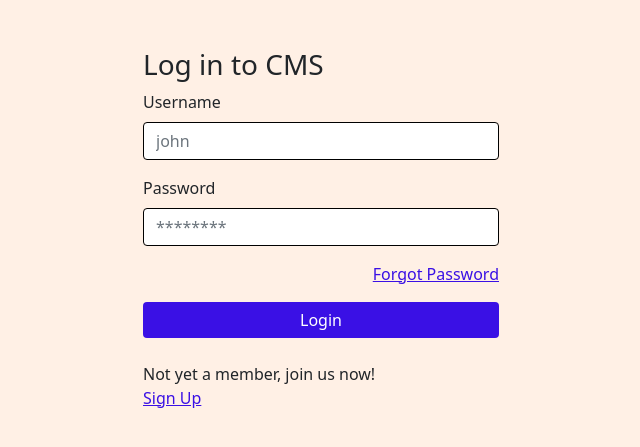
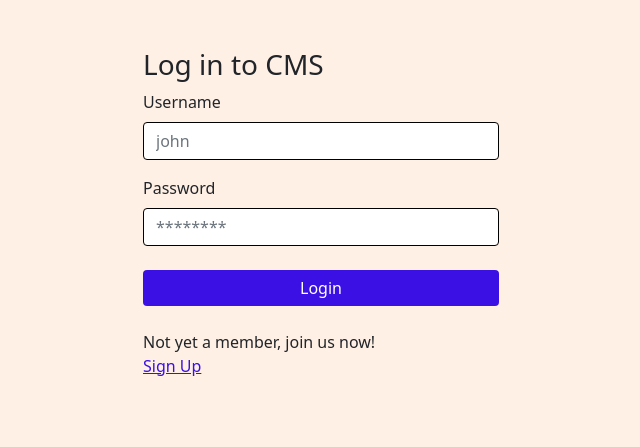
Before and after one commit to Alvin-21/is-project-main, a PHP site: page /login.php in a window 1280 px wide. Shown: the top 447 px of the page, without its empty margins (319-959 px from the left). Run offline with PHP 8.4, Linux system fonts and the light colour scheme.

Commit message:
Alter footer statement.

```diff
--- a/account.php
+++ b/account.php
@@ -231,7 +231,7 @@ if (!isset($_SESSION['is_logged_in'])) {
                     <div class="row">
                         <div class="col-md-12">
                             <div class="copyright">
-                                <p>Copyright © 2018 Colorlib. All rights reserved. Template by <a href="https://colorlib.com">Colorlib</a>.</p>
+                                <p>Copyright © 2022 CMS. All rights reserved. Alvin Awuor.</p>
                             </div>
                         </div>
                     </div>
--- a/admin-page.php
+++ b/admin-page.php
@@ -357,7 +357,7 @@ if (!isset($_SESSION['is_logged_in'])) {
                     <div class="row">
                         <div class="col-md-12">
                             <div class="copyright">
-                                <p>Copyright © 2018 Colorlib. All rights reserved. Template by <a href="https://colorlib.com">Colorlib</a>.</p>
+                                <p>Copyright © 2022 CMS. All rights reserved. Alvin Awuor.</p>
                             </div>
                         </div>
                     </div>
--- a/index.php
+++ b/index.php
@@ -285,7 +285,7 @@ if (!isset($_SESSION['is_logged_in'])) {
                     <div class="row">
                         <div class="col-md-12">
                             <div class="copyright">
-                                <p>Copyright © 2018 Colorlib. All rights reserved. Template by <a href="https://colorlib.com">Colorlib</a>.</p>
+                                <p>Copyright © 2022 CMS. All rights reserved. Alvin Awuor.</p>
                             </div>
                         </div>
                     </div>
--- a/login.php
+++ b/login.php
@@ -30,12 +30,7 @@
 									<label class="form-label">Password</label>
 									<input type="password" name="password" class="form-control black" placeholder="********" autocomplete="current-password" required>
 								</div>
-								<div class="form-group my-3 d-md-flex">
-									<div class="w-100 text-md-end">
-										<a href="#" aria-disabled="true">Forgot Password</a>
-									</div>
-								</div>
-								<div class="form-group">
+								<div class="form-group my-4">
 									<button type="submit" name="login_user" class="btn form-control btn-primary rounded submit px-3 btn-custom">Login</button>
 								</div>
 							</form>
```
Also changed, not shown: search.php (+12 -0 lines).
